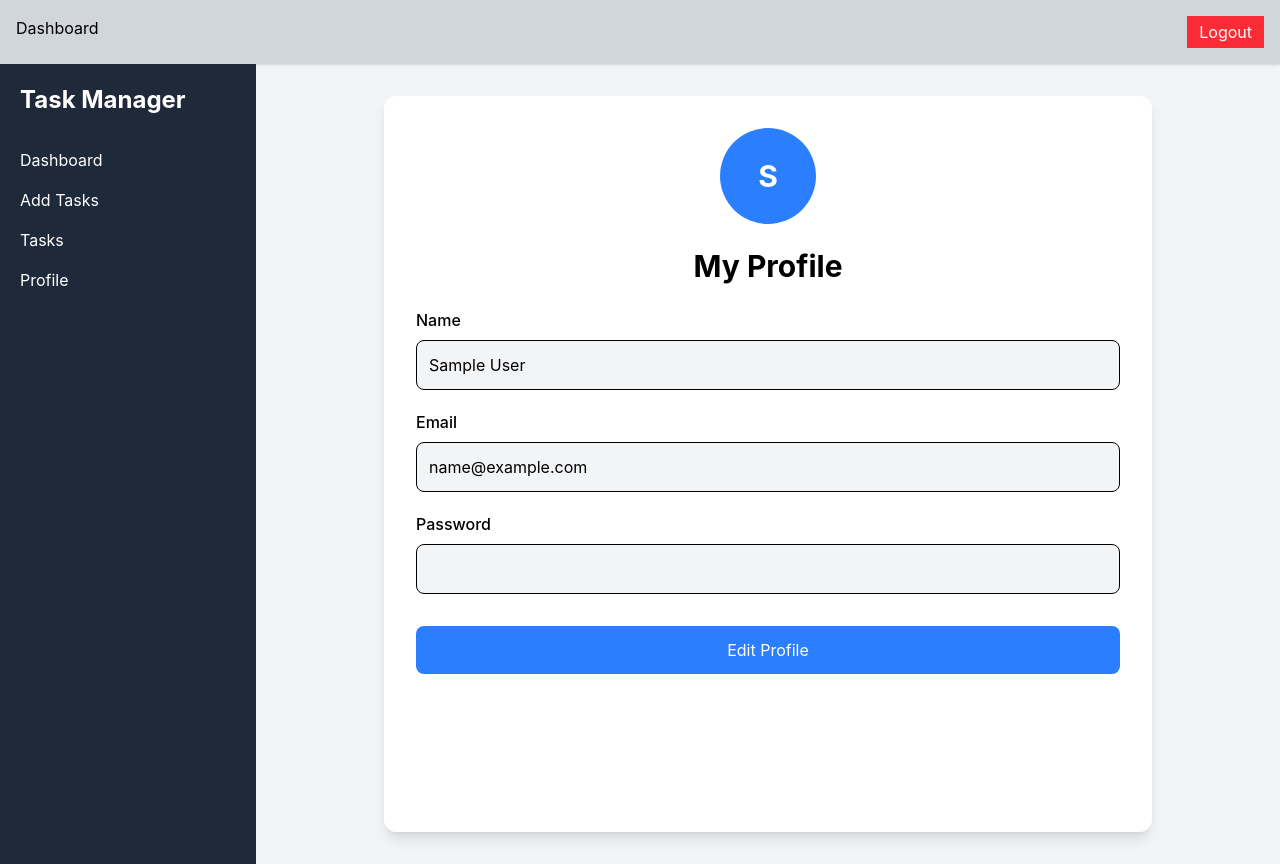
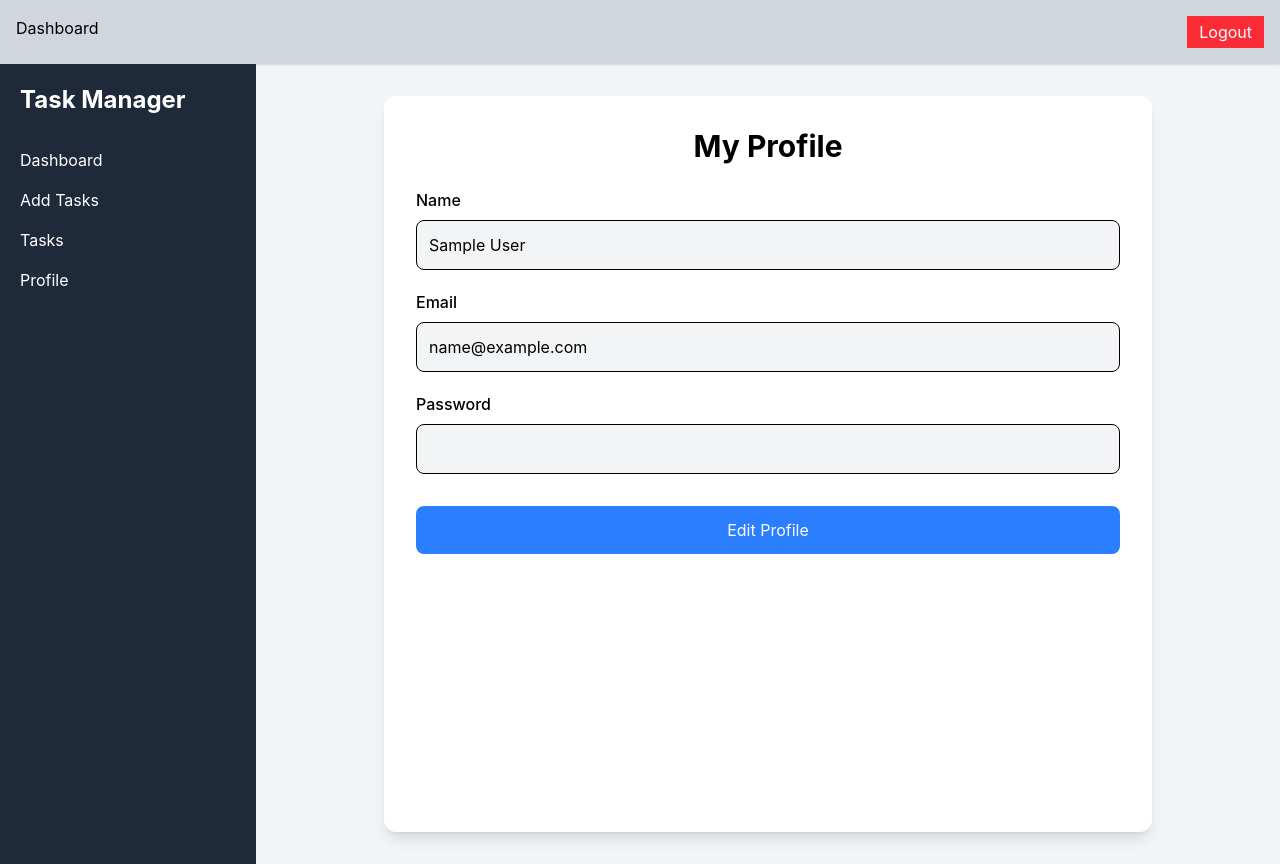
Before and after one commit to ANIKETPATIL0012/TaskManager, a React (Vite) app: page /profile in a window 1280 px wide. Built offline with nearby package versions, Linux system fonts and the light colour scheme; sample sign-in values are in the browser's storage.

Commit message:
Updated login and profile functionality

```diff
--- a/src/pages/Profile.jsx
+++ b/src/pages/Profile.jsx
@@ -56,12 +56,6 @@ export default function Profile() {
 
         <div className="flex-1 p-4 md:p-6 lg:p-8 flex justify-center">
           <div className="bg-white rounded-xl shadow-lg w-full max-w-3xl p-5 md:p-8">
-            <div className="flex justify-center mb-6">
-              <div className="w-24 h-24 rounded-full bg-blue-500 flex items-center justify-center text-white text-3xl font-bold">
-                {formData.name ? formData.name.charAt(0).toUpperCase() : "U"}
-              </div>
-            </div>
-
             <h1 className="text-2xl md:text-3xl font-bold text-center mb-6">
               My Profile
             </h1>
```
